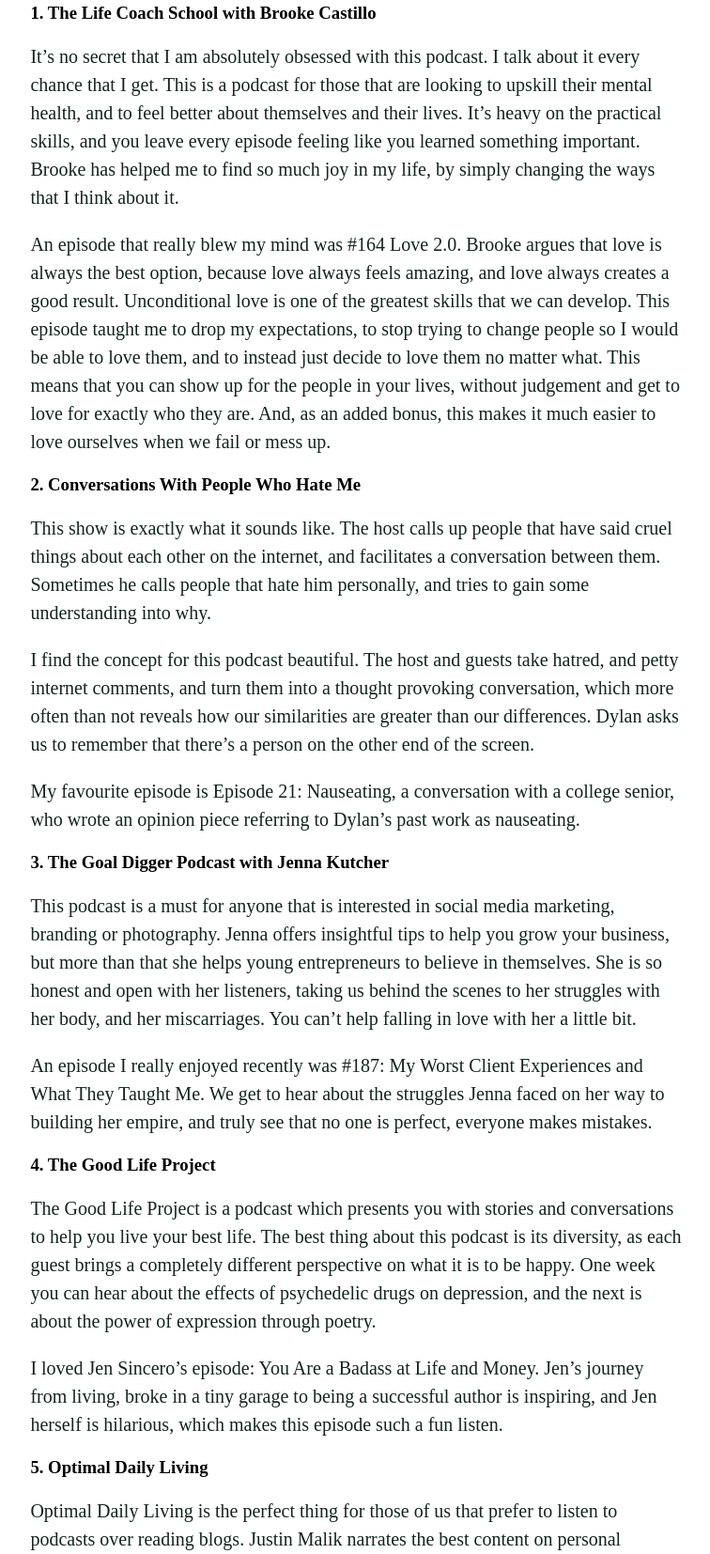
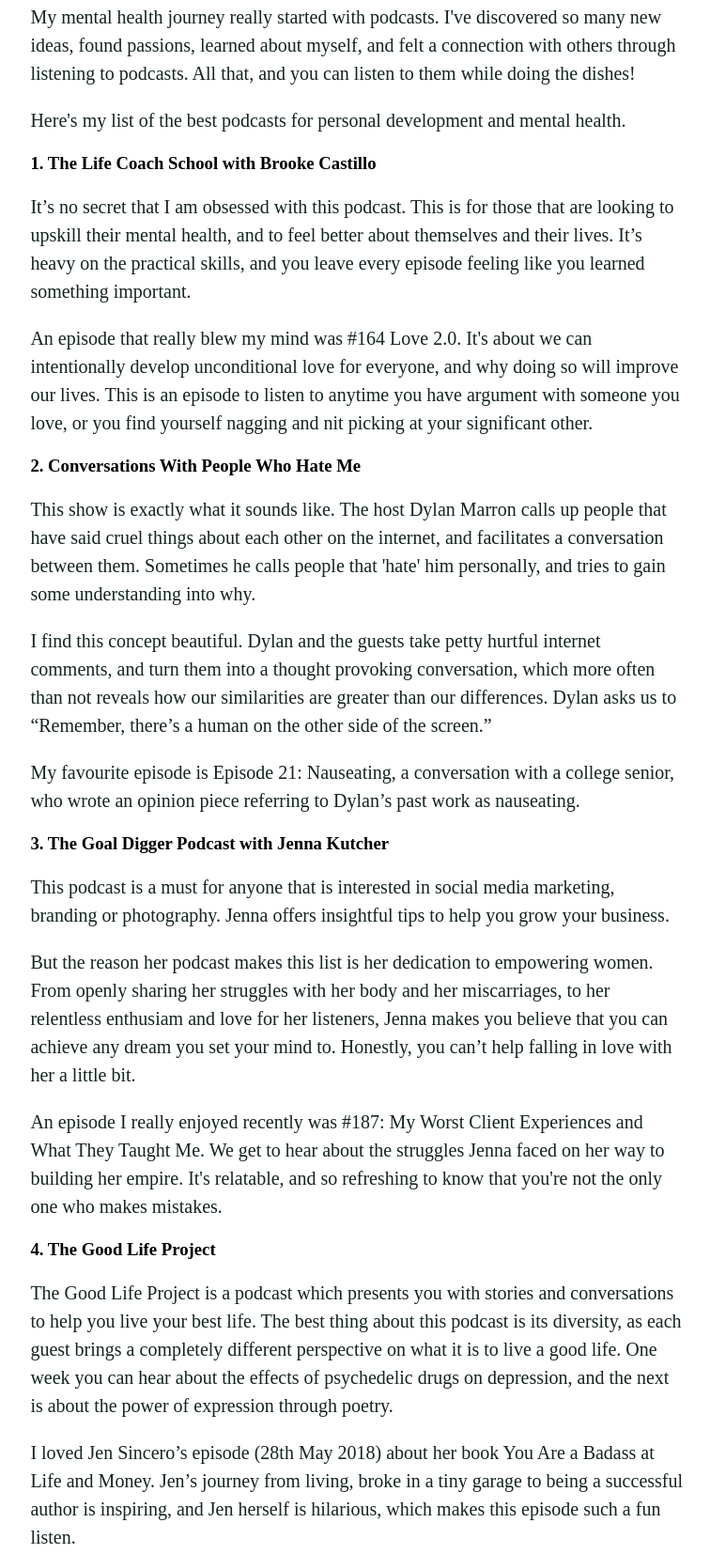
Before and after one commit to katenorquay/personal-blog, a Gatsby site: page /blog/5-best-podcasts-for-personal-development/ in a window 1280 px wide. Shown: the part 110-1764 px from the top of the page at 94% size, without its empty margins (260-1016 px from the left). Built offline with nearby package versions, Linux system fonts and the light colour scheme; Gatsby itself is replaced by a stand-in of ours.

Commit message:
updated blog

```diff
--- a/src/blog/5-best-podcasts-for-personal-development/index.md
+++ b/src/blog/5-best-podcasts-for-personal-development/index.md
@@ -7,33 +7,40 @@ secondaryImage: './secondary-image.jpg'
 slug: "5-best-podcasts-for-personal-development"
 ---
 
+My mental health journey really started with podcasts. I've discovered so many new ideas, found passions, learned about myself, and felt a connection with others through listening to podcasts. All that, and you can listen to them while doing the dishes!
+
+Here's my list of the best podcasts for personal development and mental health.
+
 <h3> 1. The Life Coach School with Brooke Castillo</h3>
 
-It’s no secret that I am absolutely obsessed with this podcast. I talk about it every chance that I get. This is a podcast for those that are looking to upskill their mental health, and to feel better about themselves and their lives. It’s heavy on the practical skills, and you leave every episode feeling like you learned something important. Brooke has helped me to find so much joy in my life, by simply changing the ways that I think about it.
+It’s no secret that I am obsessed with this podcast. This is for those that are looking to upskill their mental health, and to feel better about themselves and their lives. It’s heavy on the practical skills, and you leave every episode feeling like you learned something important.
 
-An episode that really blew my mind was #164 Love 2.0.
-Brooke argues that love is always the best option, because love always feels amazing, and love always creates a good result. Unconditional love is one of the greatest skills that we can develop. This episode taught me to drop my expectations, to stop trying to change people so I would be able to love them, and to instead just decide to love them no matter what. This means that you can show up for the people in your lives, without judgement and get to love for exactly who they are. And, as an added bonus, this makes it much easier to love ourselves when we fail or mess up.
+An episode that really blew my mind was #164 Love 2.0. It's about we can intentionally develop unconditional love for everyone, and why doing so will improve our lives. This is an episode to listen to anytime you have argument with someone you love, or you find yourself nagging and nit picking at your significant other.
 
 <h3> 2. Conversations With People Who Hate Me</h3>
 
-This show is exactly what it sounds like. The host calls up people that have said cruel things about each other on the internet, and facilitates a conversation between them. Sometimes he calls people that hate him personally, and tries to gain some understanding into why.
+This show is exactly what it sounds like. The host Dylan Marron calls up people that have said cruel things about each other on the internet, and facilitates a conversation between them. Sometimes he calls people that 'hate' him personally, and tries to gain some understanding into why.
 
-I find the concept for this podcast beautiful. The host and guests take hatred, and petty internet comments, and turn them into a thought provoking conversation, which more often than not reveals how our similarities are greater than our differences. Dylan asks us to remember that there’s a person on the other end of the screen.
+I find this concept beautiful. Dylan and the guests take petty hurtful internet comments, and turn them into a thought provoking conversation, which more often than not reveals how our similarities are greater than our differences. Dylan asks us to “Remember, there’s a human on the other side of the screen.”
 
 My favourite episode is Episode 21: Nauseating, a conversation with a college senior, who wrote an opinion piece referring to Dylan’s past work as nauseating.
 
 <h3> 3. The Goal Digger Podcast with Jenna Kutcher</h3>
 
-This podcast is a must for anyone that is interested in social media marketing, branding or photography. Jenna offers insightful tips to help you grow your business, but more than that she helps young entrepreneurs to believe in themselves. She is so honest and open with her listeners, taking us behind the scenes to her struggles with her body, and her miscarriages. You can’t help falling in love with her a little bit.
+This podcast is a must for anyone that is interested in social media marketing, branding or photography. Jenna offers insightful tips to help you grow your business.
 
-An episode I really enjoyed recently was #187: My Worst Client Experiences and What They Taught Me. We get to hear about the struggles Jenna faced on her way to building her empire, and truly see that no one is perfect, everyone makes mistakes.
+But the reason her podcast makes this list is her dedication to empowering women. From openly sharing her struggles with her body and her miscarriages, to her relentless enthusiam and love for her listeners, Jenna makes you believe that you can achieve any dream you set your mind to. Honestly, you can’t help falling in love with her a little bit.
+
+An episode I really enjoyed recently was #187: My Worst Client Experiences and What They Taught Me. We get to hear about the struggles Jenna faced on her way to building her empire. It's relatable, and so refreshing to know that you're not the only one who makes mistakes.
 
 <h3> 4. The Good Life Project</h3>
 
-The Good Life Project is a podcast which presents you with stories and conversations to help you live your best life. The best thing about this podcast is its diversity, as each guest brings a completely different perspective on what it is to be happy. One week you can hear about the effects of psychedelic drugs on depression, and the next is about the power of expression through poetry.
+The Good Life Project is a podcast which presents you with stories and conversations to help you live your best life. The best thing about this podcast is its diversity, as each guest brings a completely different perspective on what it is to live a good life. One week you can hear about the effects of psychedelic drugs on depression, and the next is about the power of expression through poetry.
 
-I loved Jen Sincero’s episode: You Are a Badass at Life and Money. Jen’s journey from living, broke in a tiny garage to being a successful author is inspiring, and Jen herself is hilarious, which makes this episode such a fun listen.
+I loved Jen Sincero’s episode (28th May 2018) about her book You Are a Badass at Life and Money. Jen’s journey from living, broke in a tiny garage to being a successful author is inspiring, and Jen herself is hilarious, which makes this episode such a fun listen.
 
 <h3> 5. Optimal Daily Living</h3>
 
 Optimal Daily Living is the perfect thing for those of us that prefer to listen to podcasts over reading blogs. Justin Malik narrates the best content on personal development, minimalism, health business and more. It’s a quick and easy listen, that saves you the time of searching for the best content online.
+
+There you have it! I hope that one of these podcasts makes its way into your earbuds this week. I promise you, it'll be worth it.
```
